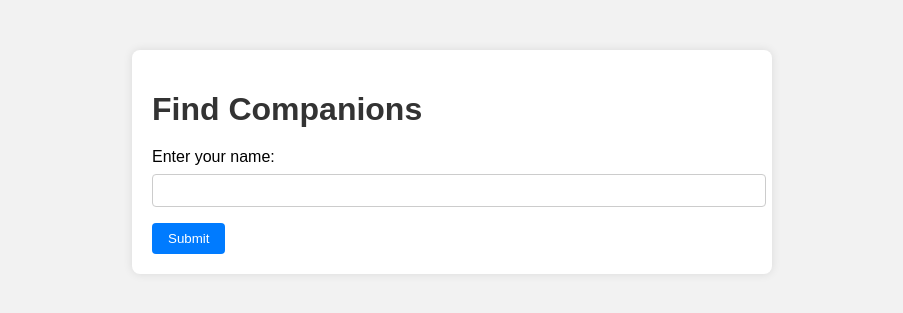
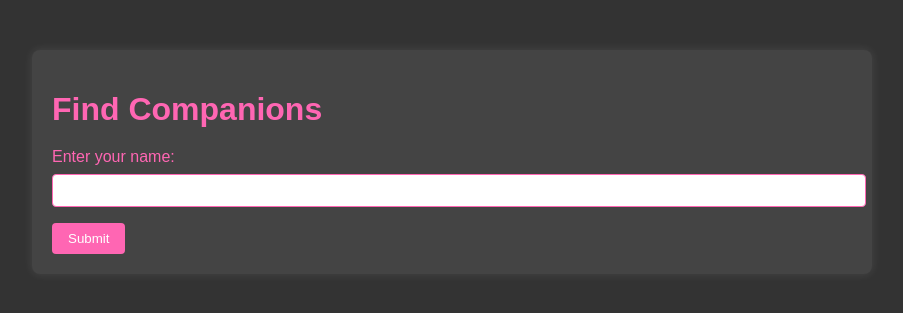
Before and after one commit to 7ofre/HackUPC_pipipi, a Flask app: page / in a window 1280 px wide. Shown: the top 313 px of the page, without its empty margins (188-1091 px from the left). Run offline with Flask 3, Linux system fonts and the light colour scheme.

Commit message:
jofre ara si def

```diff
--- a/backend/static/styles_index.css
+++ b/backend/static/styles_index.css
@@ -1,46 +1,48 @@
 body {
     font-family: Arial, sans-serif;
-    background-color: #f2f2f2;
+    background-color: #333; /* Dark background color */
+    color: #f5f5f5; /* Light text color */
     margin: 0;
     padding: 0;
 }
 
 .container {
-    max-width: 600px;
+    max-width: 800px;
     margin: 50px auto;
     padding: 20px;
-    background-color: #fff;
+    background-color: #444; /* Dark container background */
     border-radius: 8px;
-    box-shadow: 0 0 10px rgba(0, 0, 0, 0.1);
+    box-shadow: 0 0 10px rgba(255, 255, 255, 0.1);
 }
 
 h1 {
-    color: #333;
+    color: #ff66b3; /* Pink heading color */
     margin-bottom: 20px;
 }
 
 label {
     display: block;
     margin-bottom: 8px;
+    color: #ff66b3; /* Pink label color */
 }
 
 input[type="text"] {
     width: calc(100% - 4px);
     padding: 8px;
     margin-bottom: 16px;
-    border: 1px solid #ccc;
+    border: 1px solid #ff66b3; /* Pink border color for input */
     border-radius: 4px;
 }
 
 button {
     padding: 8px 16px;
-    background-color: #007bff;
-    color: #fff;
+    background-color: #ff66b3; /* Pink button background color */
+    color: #fff; /* White button text color */
     border: none;
     border-radius: 4px;
     cursor: pointer;
 }
 
 button:hover {
-    background-color: #0056b3;
+    background-color: #cc0066; /* Dark pink button hover color */
 }
```
Also changed, not shown: backend/static/styles_results.css (+9 -14 lines), backend/app.py (line endings or trailing spaces), backend/templates/results.html (line endings or trailing spaces).
